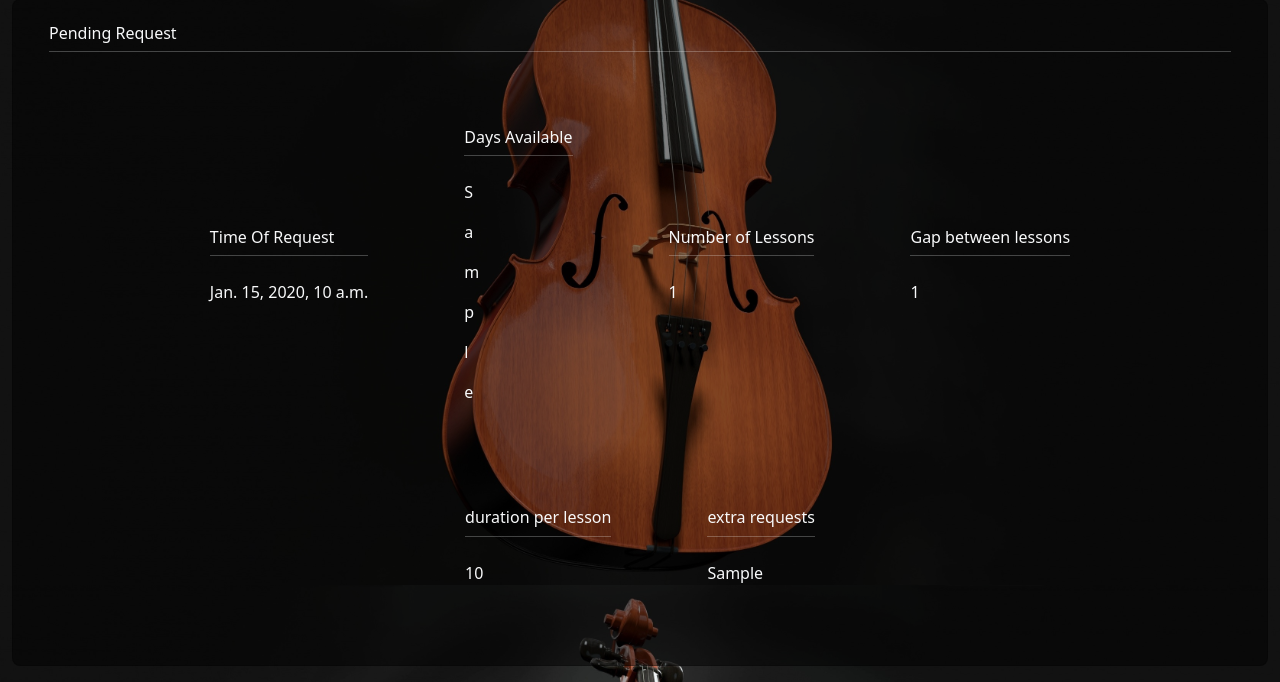
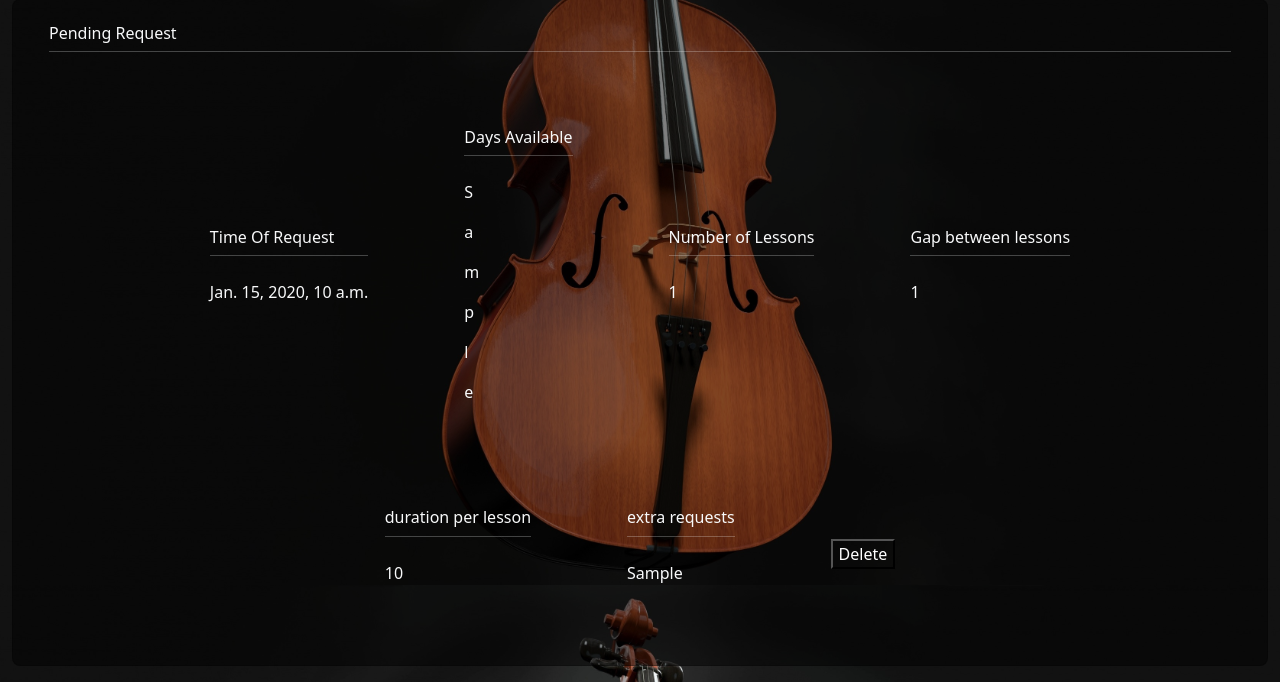
Before and after one commit to Mudssy/Hornet, a Django app: page /booked_lessons/ in a window 1280 px wide. Shown: the part 215-897 px from the top of the page. Run offline with Django 4.2, Linux system fonts and the light colour scheme; a user stored in the database is signed in; tables that the repository leaves empty hold one stand-in row (values such as "Sample post").

Commit message:
Add delete button to pending_requests view

```diff
--- a/Hornet/urls.py
+++ b/Hornet/urls.py
@@ -32,5 +32,6 @@ urlpatterns = [
     path('submit_payment/', views.submit_payment, name="submit_payment"),
     path('edit_request/', views.edit_request, name="edit_request"),
     path('invoices/', views.invoices, name="invoices"),
-    path('payment_history/', views.payment_history, name="payment_history")
+    path('payment_history/', views.payment_history, name="payment_history"),
+    path('delete_request/', views.delete_request, name="delete_request")
 ]
--- a/lessons/templates/partials/show_request.html
+++ b/lessons/templates/partials/show_request.html
@@ -39,6 +39,12 @@
                     <hr class="mt-0 mb-4">
                     <p>{{request.extra_requests}}</p>
                 </div>
+                <div class=" card bg-transparent bg-opacity-75 border-0 mb-3 m-4 p-4">
+                    <form action="{% url 'delete_request' %}" method="post">
+                        {% csrf_token %}
+                        <button type='submit' class="bg-transparent text-white" name="request_id" value="{{request.id}}"> Delete </button>
+                    </form>
+                </div>
                 {% if user.account_type == 3%}
                 <div class=" card bg-transparent bg-opacity-75 border-0 mb-3 m-4 p-4">
                     <form action="{% url 'edit_request' %}" method="get">
--- a/lessons/views.py
+++ b/lessons/views.py
@@ -152,3 +152,11 @@ def submit_payment(request):
 def payment_history(request):
     payment_history_list = request.user.payment_history_csv.split(",")
     return render(request, 'payment_history.html', {'payments': payment_history_list})
+
+def delete_request(request):
+    if request.method == "POST":
+        id = request.POST.get('request_id')
+        request = LessonRequest.objects.get(id=id)
+        request.delete()
+
+    return redirect('pending_requests')
```
Also changed, not shown: lessons/tests/test_views/test_pending_requests_view.py (added, +31 -0 lines).
